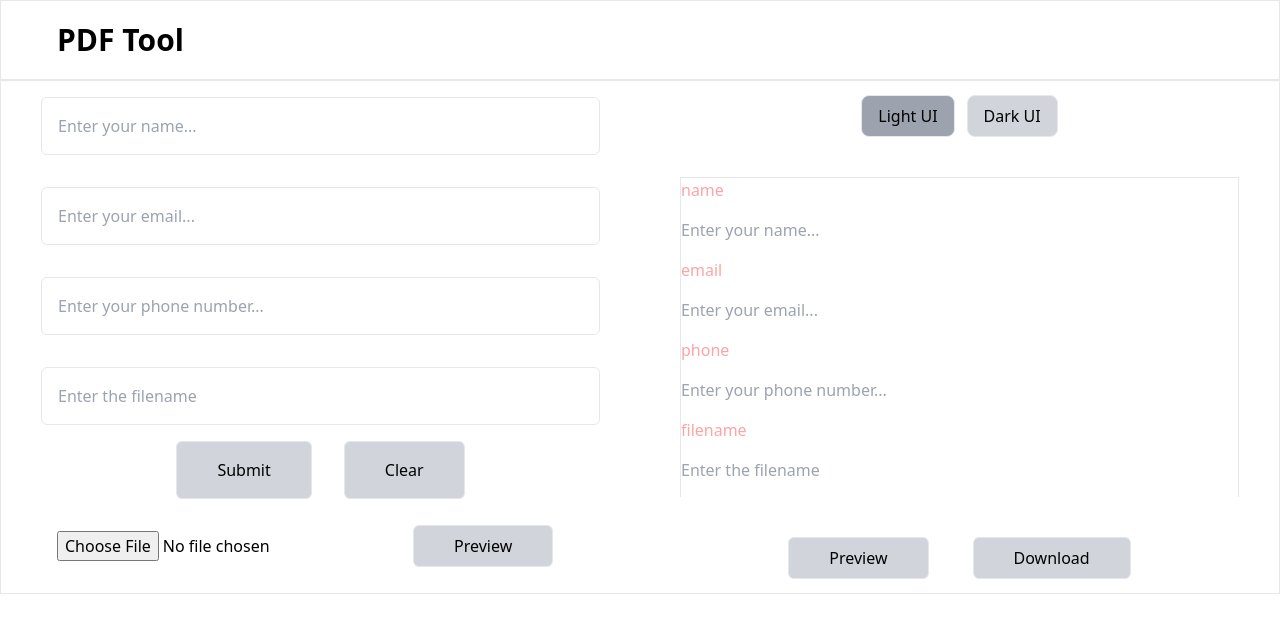
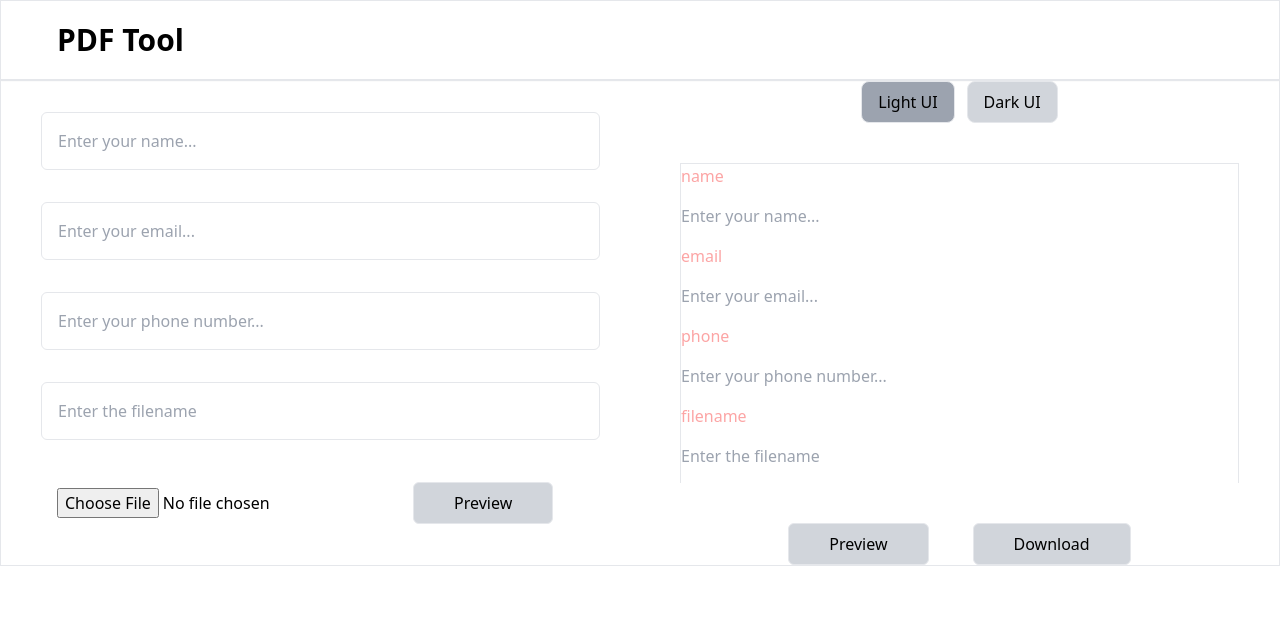
Before and after one commit to kpriyanshu2003/PDF-Tool, a React (Vite) app: page / in a window 1280 px wide. Shown: the top 632 px of the page. Built offline with nearby package versions, Linux system fonts and the light colour scheme.

Commit message:
Minor Fix

```diff
--- a/src/App.tsx
+++ b/src/App.tsx
@@ -49,7 +49,7 @@ function App() {
       fileInputRef.current.files &&
       fileInputRef.current.files[0]
     ) {
-      dtA.push(await fileToArrayBuffer(fileInputRef.current.files[0]));
+      dtA.unshift(await fileToArrayBuffer(fileInputRef.current.files[0]));
     }
 
     const dt = await mergePDF(dtA);
@@ -114,22 +114,7 @@ function App() {
               </div>
             ))}
           </>
-          <div className="text-center">
-            <button
-              onClick={() => console.table(formData)}
-              className="active:scale-90 outline-none border rounded-md p-4 px-10 bg-gray-300 hover:bg-gray-400 transition-all duration-300 mx-4"
-            >
-              Submit
-            </button>
-            <button
-              onClick={() =>
-                setFormData({ name: "", email: "", phone: "", filename: "" })
-              }
-              className="active:scale-90 outline-none border rounded-md p-4 px-10 bg-gray-300 hover:bg-gray-400 transition-all duration-300  mx-4"
-            >
-              Clear
-            </button>
-          </div>
+
           <div className="flex items-center gap-3">
             <input
               type="file"
```
